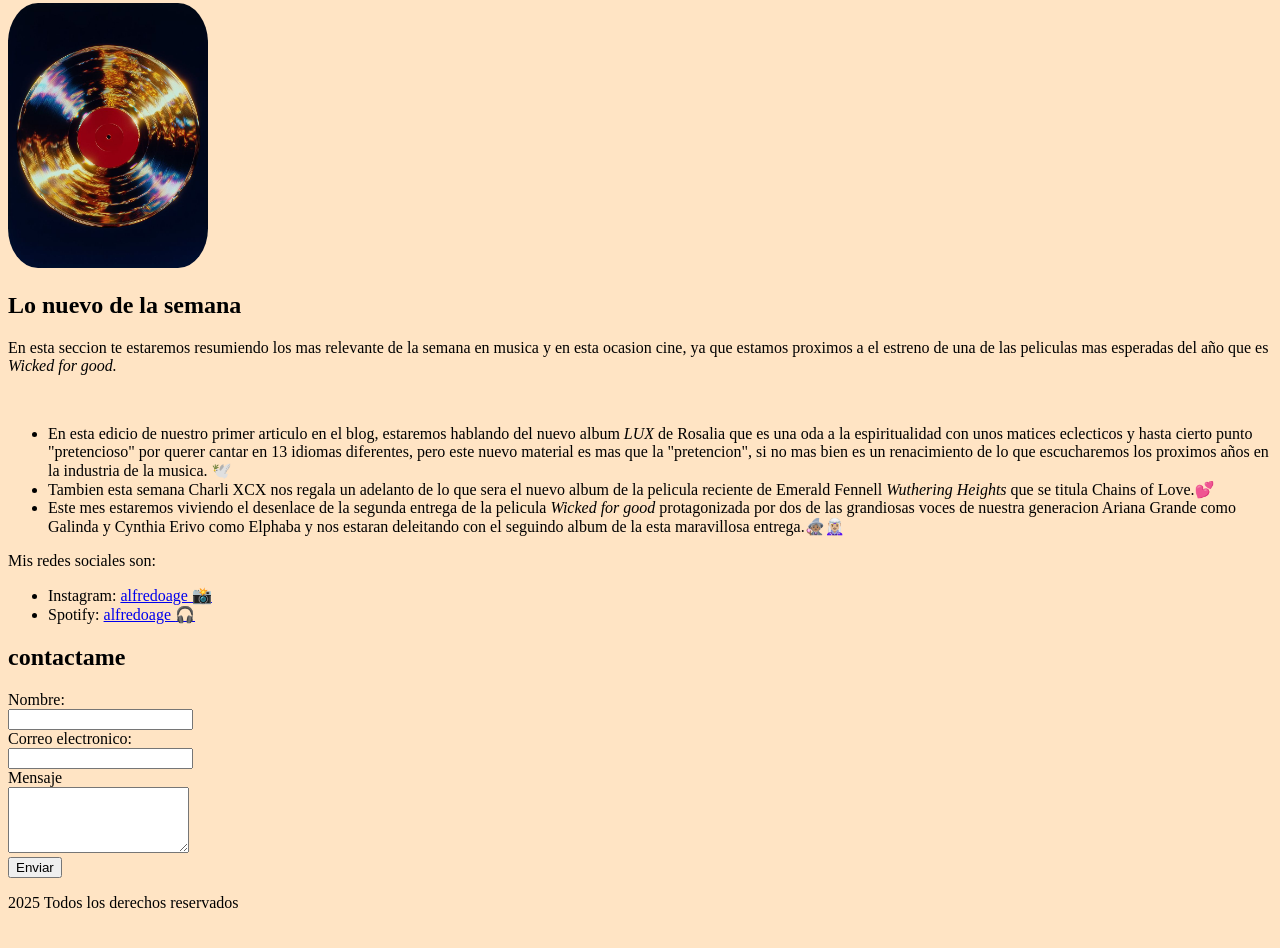
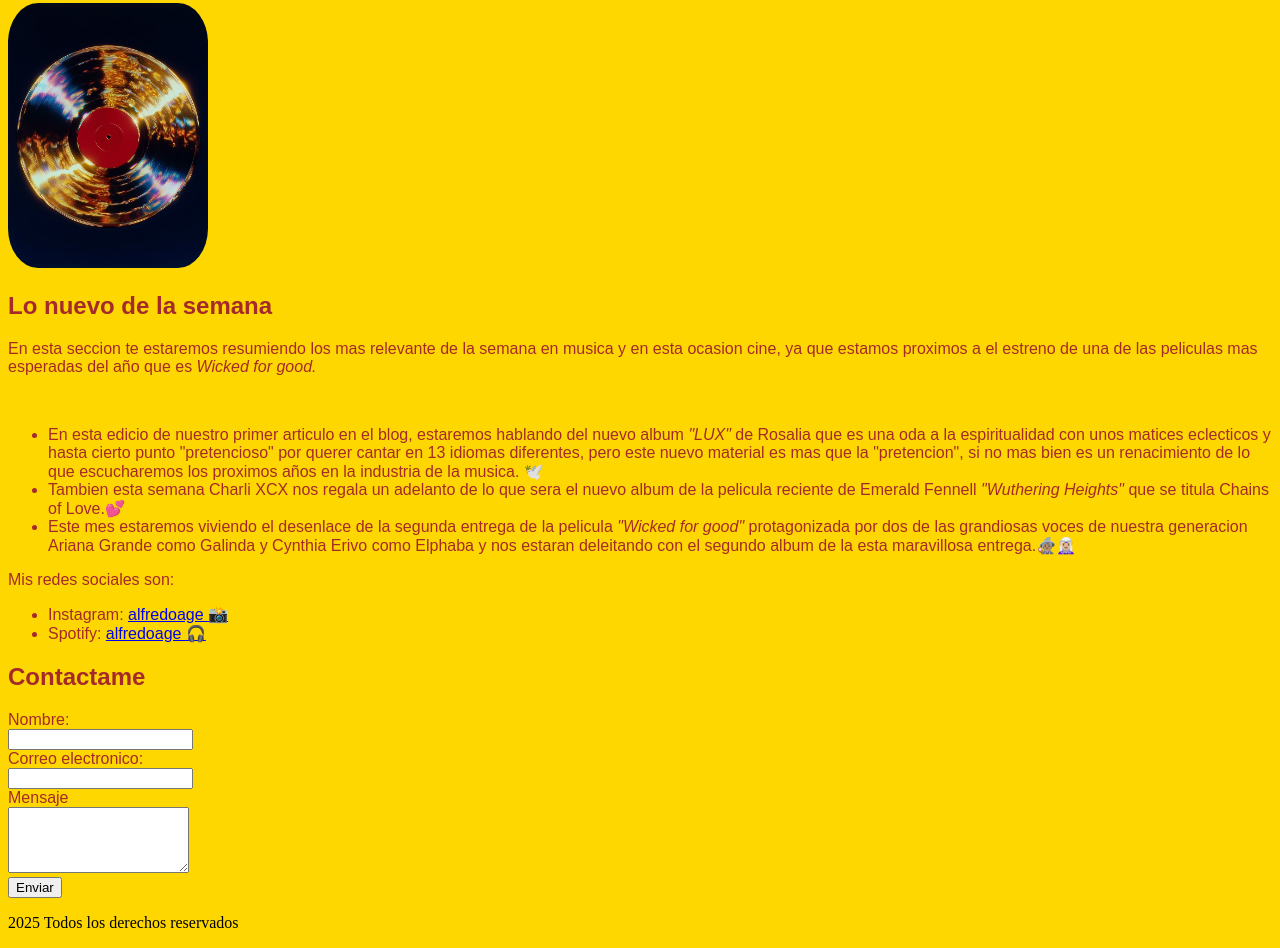
Before and after one commit to agealfredo/repo-final-HTML, a plain HTML site: page index.html in a window 1280 px wide. Shown: the part 215-1163 px from the top of the page. Drawn offline with Linux system fonts and the light colour scheme.

Commit message:
Doc: se realiza un cambio en la documentacion

```diff
--- a/index.html
+++ b/index.html
@@ -12,7 +12,7 @@
         <nav>
             <a href="inicio">Inicio</a>
             <a href="lo-nuevo">Lo nuevo</a>
-            <a href="#">Contacto</a>
+            <a href="contactame">Contacto</a>
         </nav>
     </header>
     <main id="Inicio" class="start">
@@ -22,14 +22,14 @@
             <img src="./src/images/Vinil.jpeg" alt="Gotografia demostrativa al blog musical">
         </section>
     </main>
-    <div id="lo-nuevo">
+    <div id="lo-nuevo" class="new">
         <h2>Lo nuevo de la semana</h2>
         <p>En esta seccion te estaremos resumiendo los mas relevante de la semana en musica y en esta ocasion cine, ya que estamos proximos a el estreno de una de las peliculas mas esperadas del año que es <em>Wicked for good.</em></p>
         <br>
         <ul>
-            <li>En esta edicio de nuestro primer articulo en el blog, estaremos hablando del nuevo album <em>LUX </em>de Rosalia que es una oda a la espiritualidad con unos matices eclecticos y hasta cierto punto "pretencioso" por querer cantar en 13 idiomas diferentes, pero este nuevo material es mas que la "pretencion", si no mas bien es un renacimiento de lo que escucharemos los proximos años en la industria de la musica. <span>🕊️</span></li>
-            <li>Tambien esta semana Charli XCX nos regala un adelanto de lo que sera el nuevo album de la pelicula reciente de Emerald Fennell <em>Wuthering Heights</em> que se titula Chains of Love.<span>💕</span> </li>
-            <li>Este mes estaremos viviendo el desenlace de la segunda entrega de la pelicula <em>Wicked for good</em> protagonizada por dos de las grandiosas voces de nuestra generacion Ariana Grande como Galinda y Cynthia Erivo como Elphaba y nos estaran deleitando con el seguindo album de la esta maravillosa entrega.<span>🧙🏽‍♀️🧝🏼‍♀️</span></li>
+            <li>En esta edicio de nuestro primer articulo en el blog, estaremos hablando del nuevo album <em>"LUX"</em> de Rosalia que es una oda a la espiritualidad con unos matices eclecticos y hasta cierto punto "pretencioso" por querer cantar en 13 idiomas diferentes, pero este nuevo material es mas que la "pretencion", si no mas bien es un renacimiento de lo que escucharemos los proximos años en la industria de la musica. <span>🕊️</span></li>
+            <li>Tambien esta semana Charli XCX nos regala un adelanto de lo que sera el nuevo album de la pelicula reciente de Emerald Fennell <em>"Wuthering Heights"</em> que se titula Chains of Love.<span>💕</span> </li>
+            <li>Este mes estaremos viviendo el desenlace de la segunda entrega de la pelicula <em>"Wicked for good"</em> protagonizada por dos de las grandiosas voces de nuestra generacion Ariana Grande como Galinda y Cynthia Erivo como Elphaba y nos estaran deleitando con el segundo album de la esta maravillosa entrega.<span>🧙🏽‍♀️🧝🏼‍♀️</span></li>
         </ul>
 
         <p>Mis redes sociales son:</p>
@@ -39,9 +39,9 @@
         </ul>
 
     </div>
-    <div id="contactame">
+    <div id="contactame" class="contact">
         <form action="" method="post">
-            <h2>contactame</h2>
+            <h2>Contactame</h2>
             <label for="nombre">Nombre:</label><br>
             <input type="text" id="nombre" name="nombre" required><br>
             <label for="email">Correo electronico:</label><br>
--- a/src/images/css/style.css
+++ b/src/images/css/style.css
@@ -1,10 +1,21 @@
 body {
-    background-color: bisque;
+    background-color: gold
+}
+section{
+    background-image: url(./src/images/background-blog);
 }
 .start {
     font-family: Arial, Helvetica, sans-serif;
     color: brown;
 }
+.new {
+     font-family: Arial, Helvetica, sans-serif;
+     color: brown;
+}
+.contact{
+     font-family: Arial, Helvetica, sans-serif;
+     color: brown;
+}
 img {
     width: 200px;
     border-radius: 15%;
```
Also changed, not shown: src/images/background-blog.jpeg (renamed from background-blog.jpeg), 1 other file.
